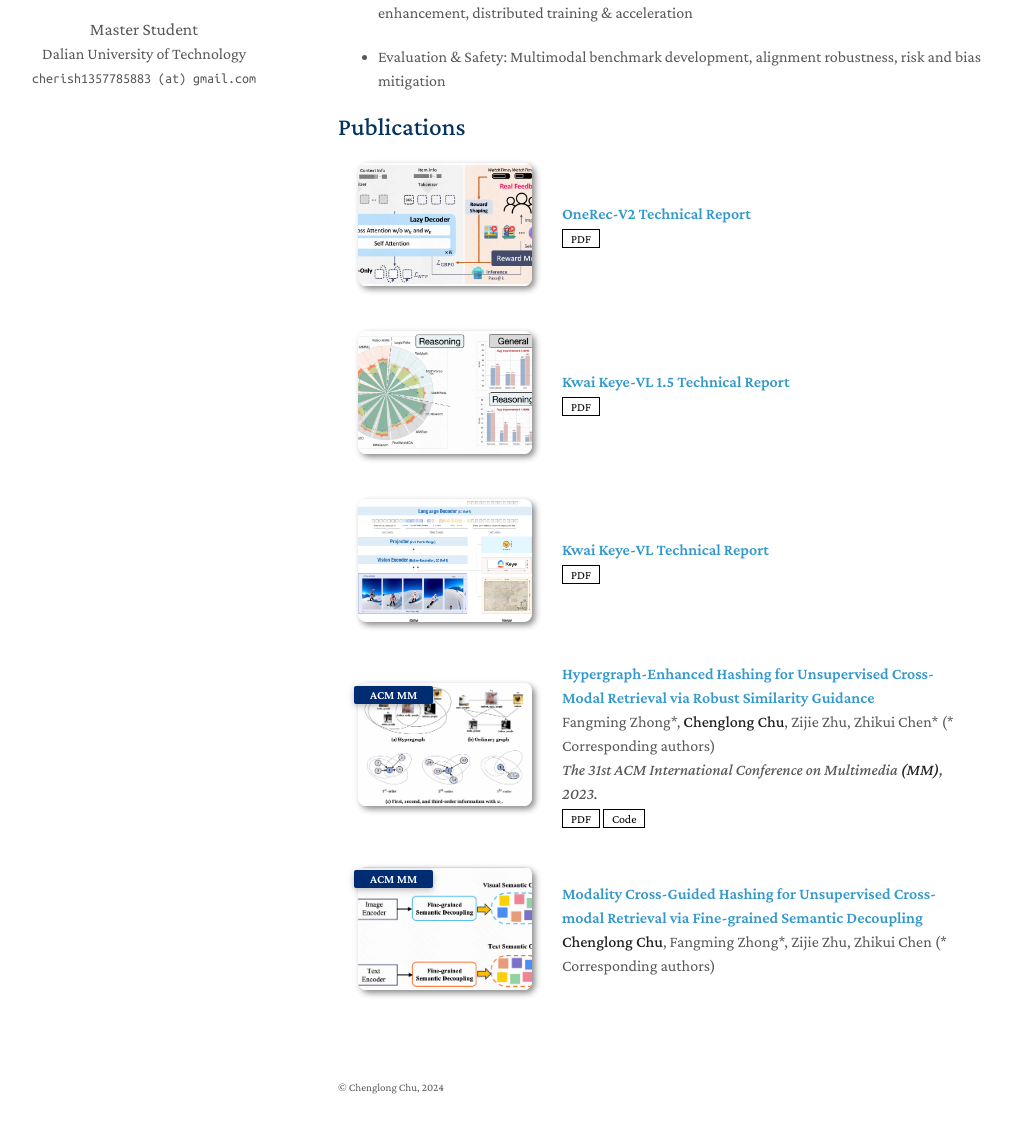
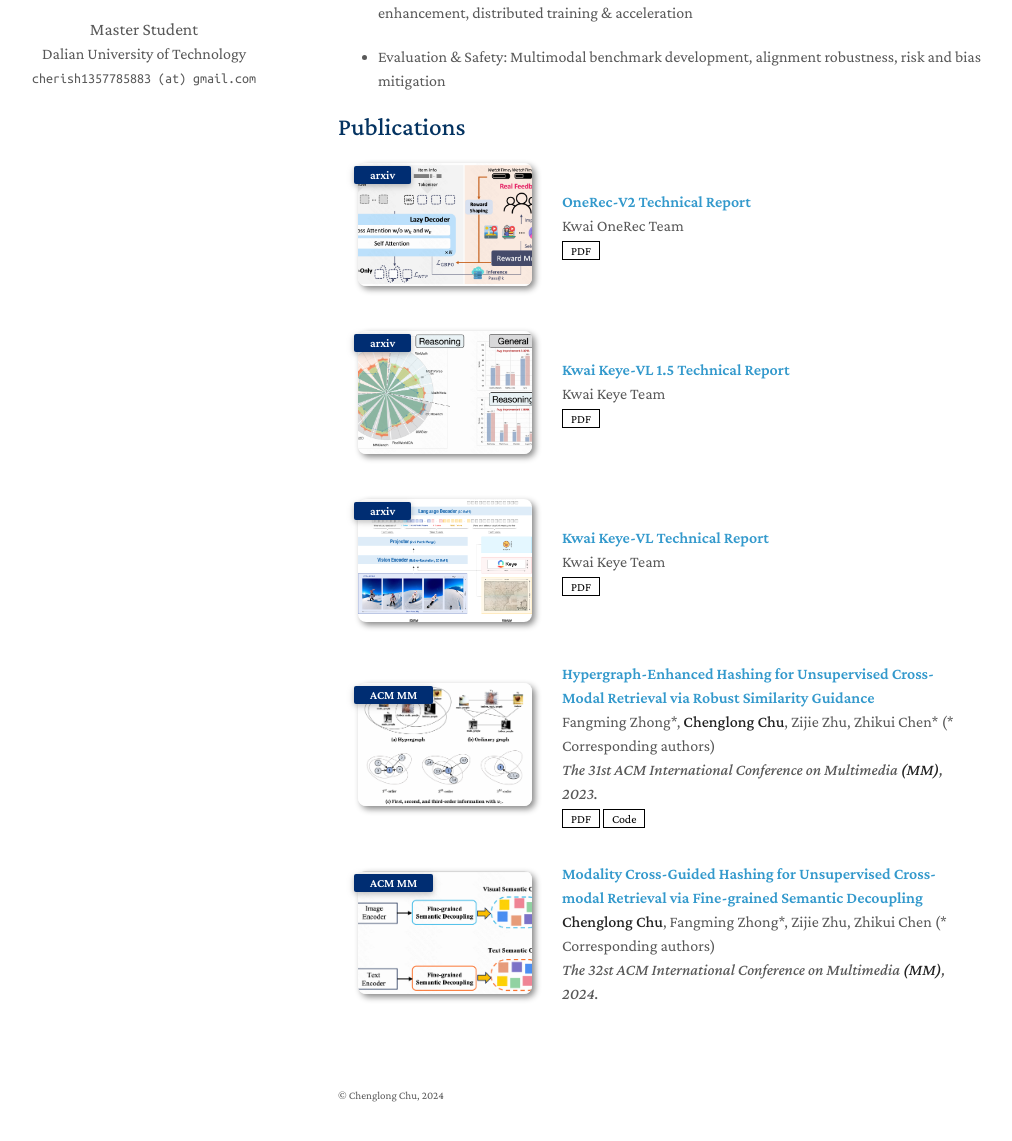
Before and after one commit to Cherishnoobs/Chenglong-Chu.github.io, a Jekyll site: the page built from index.md, in a window 1280 px wide and 1400 px high, scrolled down 366 px. Shown: the part 224-1365 px from the top of the window, without its empty margins (132-1144 px from the left). Built offline with Jekyll 4.4.1, drawn with Linux system fonts in a browser that asks for light colours; nearby versions of some CDN libraries; a style sheet for code colours, icons or effects is not loaded; our own code applies the rules of GitHub Pages for plain Markdown files.

Commit message:
Update publications.yml

```diff
--- a/_data/publications.yml
+++ b/_data/publications.yml
@@ -11,17 +11,20 @@
   #   notes: Early Accept
 
   - title: OneRec-V2 Technical Report
-    autors: Kwai OneRec Team
+    authors: Kwai OneRec Team
+    conference_short: arxiv
     pdf: https://arxiv.org/abs/2508.20900
     image: ./assets/img/onerec_v2.png
 
   - title: Kwai Keye-VL 1.5 Technical Report
-    autors: Kwai Keye Team
+    authors: Kwai Keye Team
+    conference_short: arxiv
     pdf: https://arxiv.org/abs/2509.01563
     image: ./assets/img/keye1_5.png
 
   - title: Kwai Keye-VL Technical Report
-    autors: Kwai Keye Team
+    authors: Kwai Keye Team
+    conference_short: arxiv
     pdf: https://arxiv.org/abs/2507.01949
     image: ./assets/img/keye_preview.png
 
@@ -36,4 +39,5 @@
   - title: "Modality Cross-Guided Hashing for Unsupervised Cross-modal Retrieval via Fine-grained Semantic Decoupling"
     authors: <strong>Chenglong Chu</strong>, Fangming Zhong*, Zijie Zhu, Zhikui Chen (* Corresponding authors)
     conference_short: ACM MM
+    conference: The 32st ACM International Conference on Multimedia <strong>(MM)</strong>, 2024.
     image: ./assets/img/paper2.png
```
